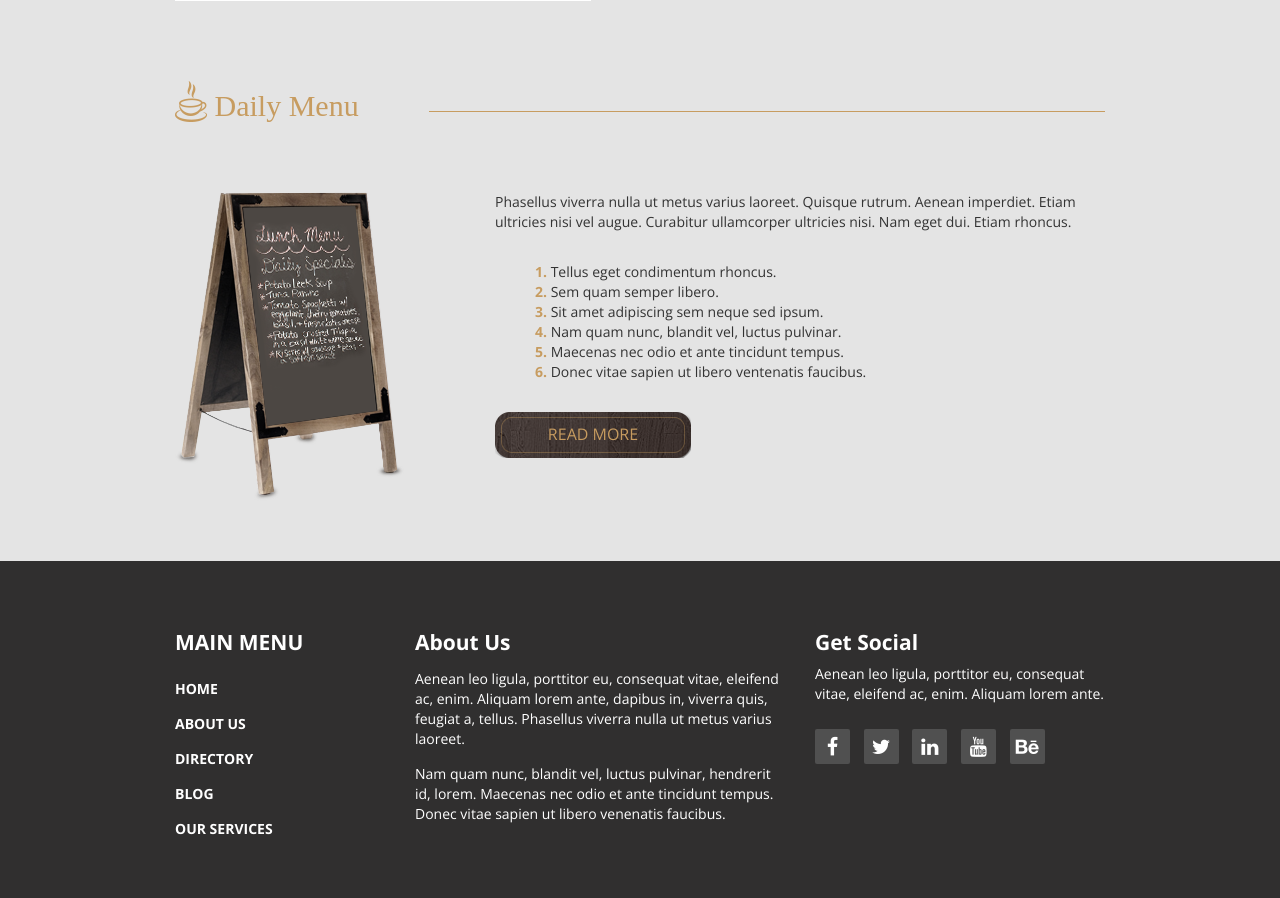
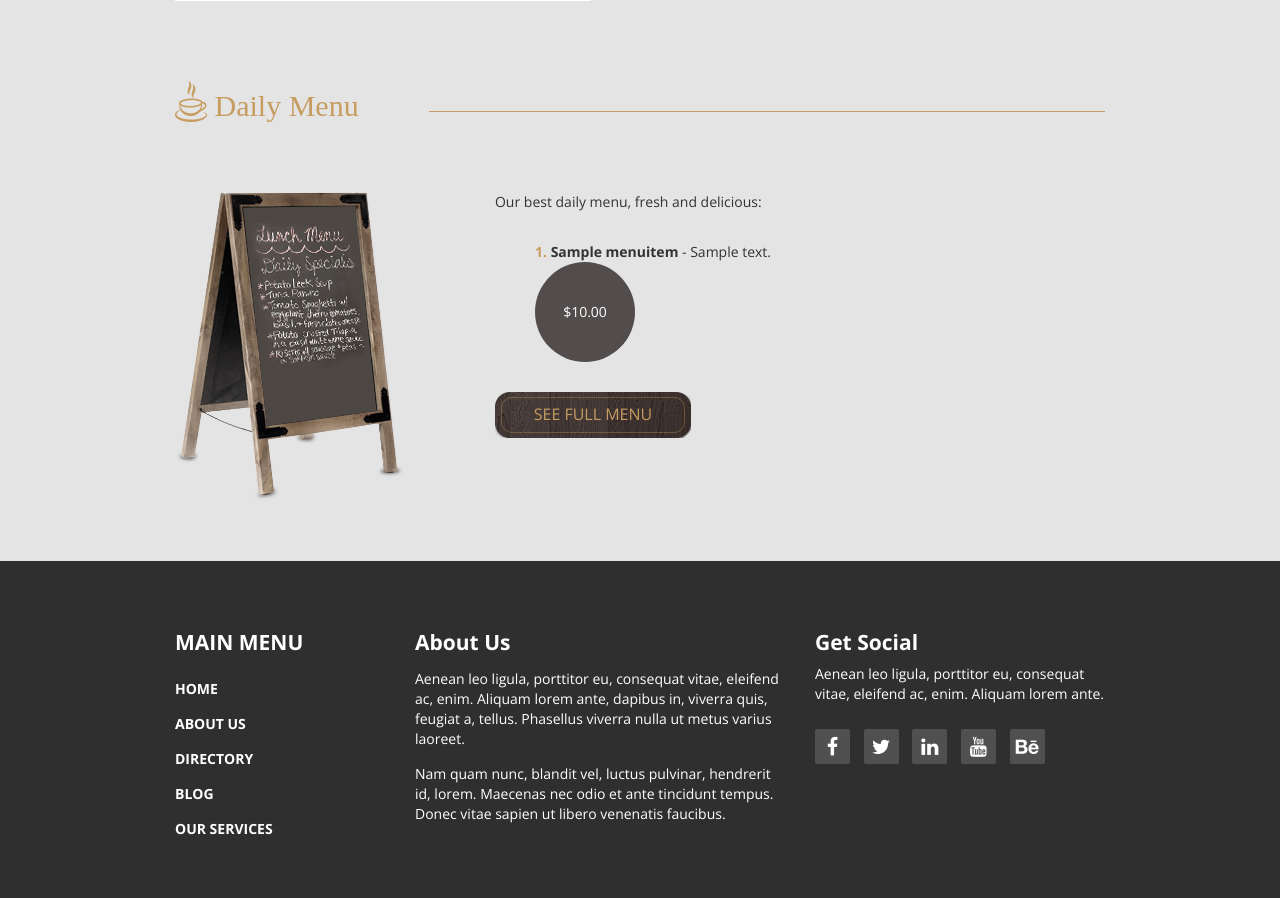
Before and after one commit to yasinaliyari/Cafe-House, a Django app: page / in a window 1280 px wide. Shown: the part 2577-3475 px from the top of the page. Run offline with Django 5.2, Linux system fonts and the light colour scheme; tables that the repository leaves empty hold one stand-in row (Sample ...); some libraries are stand-ins or nearby versions; some web fonts are replaced.

Commit message:
show menu items with django

```diff
--- a/home/templates/home/home.html
+++ b/home/templates/home/home.html
@@ -89,16 +89,19 @@
                             <img src="{% static 'img/menu-board.png' %}" alt="Menu board" class="tm-daily-menu-img">
                         </div>
                         <div class="col-lg-8 col-md-8">
-                            <p>Phasellus viverra nulla ut metus varius laoreet. Quisque rutrum. Aenean imperdiet. Etiam ultricies nisi vel augue. Curabitur ullamcorper ultricies nisi. Nam eget dui. Etiam rhoncus.</p>
+                            <p>Our best daily menu, fresh and delicious:</p>
                             <ol class="margin-top-30">
-                                <li>Tellus eget condimentum rhoncus.</li>
-                                <li>Sem quam semper libero.</li>
-                                <li>Sit amet adipiscing sem neque sed ipsum.</li>
-                                <li>Nam quam nunc, blandit vel, luctus pulvinar.</li>
-                                <li>Maecenas nec odio et ante tincidunt tempus.</li>
-                                <li>Donec vitae sapien ut libero ventenatis faucibus.</li>
+                                {% for item in menu_items %}
+                                    <li>
+                                        <strong>{{ item.title}}</strong>
+                                        - {{ item.description }}
+                                        <span class="tm-product-price">${{ item.price }}</span>
+                                    </li>
+                                {% empty %}
+                                    <li>No menu items available today.</li>
+                                {% endfor %}
                             </ol>
-                            <a href="#" class="tm-more-button margin-top-30">Read More</a>
+                            <a href="{% url 'menu' %}" class="tm-more-button margin-top-30">See Full Menu</a>
                         </div>
                     </div>
                 </div>
```
